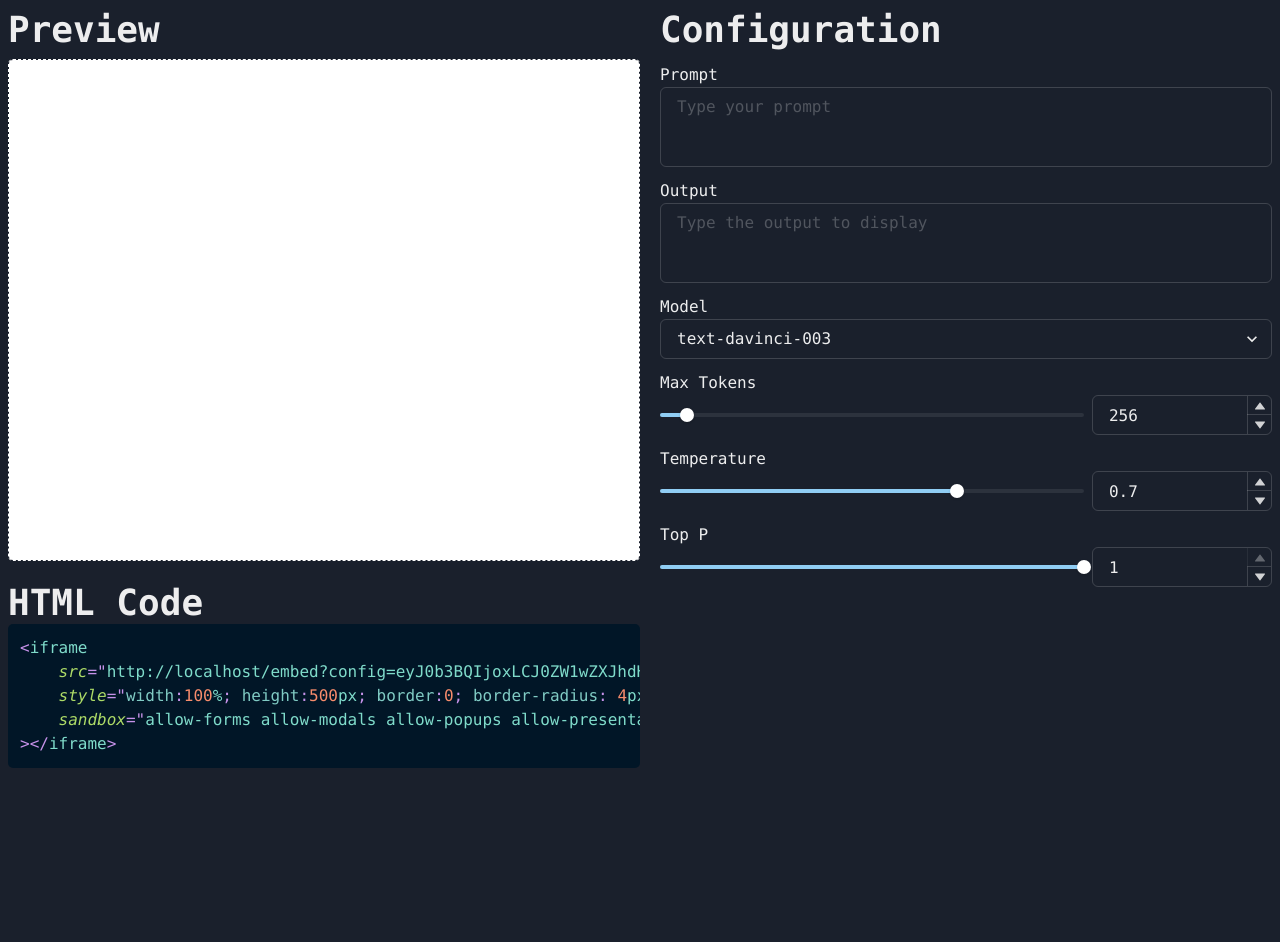
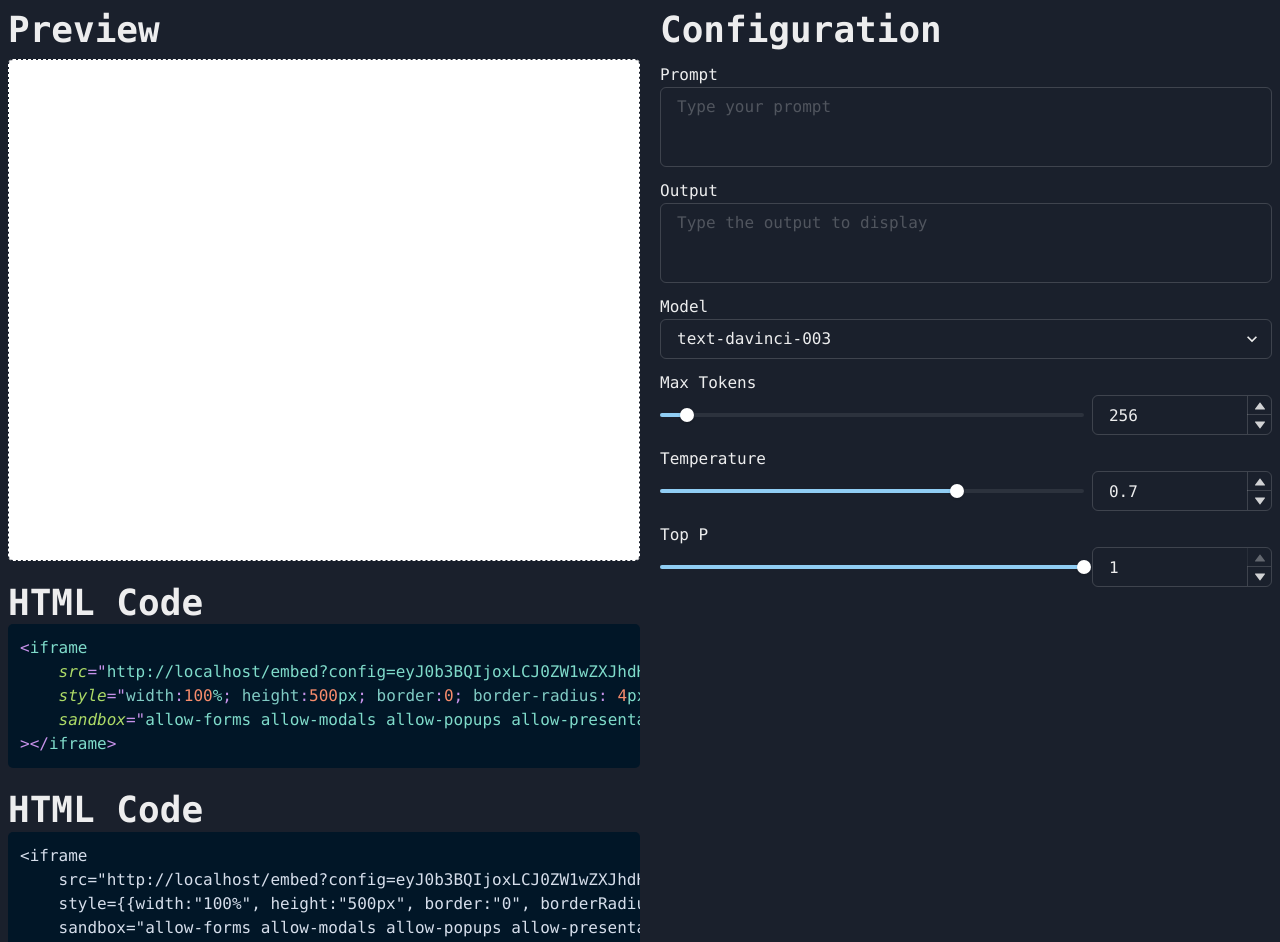
Before and after one commit to PromptLabs/embed.learnprompting.org, a React (Vite) app: page / in a window 1280 px wide. Shown: the top 942 px of the page. Before the commit the page ends 800 px from the top, so only its background shows below. Built offline with nearby package versions, Linux system fonts and the light colour scheme.

Commit message:
feat: jsx version

```diff
--- a/src/pages/HomePage.tsx
+++ b/src/pages/HomePage.tsx
@@ -13,17 +13,28 @@ const HTML_TEMPLATE = `<iframe
     sandbox="allow-forms allow-modals allow-popups allow-presentation allow-same-origin allow-scripts"
 ></iframe>`
 
-const createEmbedCode = (config: UrlConfig): string => {
+const JSX_TEMPLATE = `<iframe
+    src="%URL%"
+    style={{width:"100%", height:"500px", border:"0", borderRadius:"4px", overflow:"hidden"}}
+    sandbox="allow-forms allow-modals allow-popups allow-presentation allow-same-origin allow-scripts"
+></iframe>`
+
+const createEmbedCode = (config: UrlConfig, type:string): string => {
     const query = encodeUrlConfig(config)
     const url = `${BASE_URL}/embed?config=${query}`
-    return HTML_TEMPLATE.replace("%URL%", url)
+    if (type == "jsx") {
+        return JSX_TEMPLATE.replace("%URL%", url)
+    } else {
+        return HTML_TEMPLATE.replace("%URL%", url)
+    }
 }
 
 const HomePage = () => {
     const toast = useToast()
     const [config, setConfig] = useState<UrlConfig>(urlConfigSchema.getDefault())
     const debouncedConfig = useDebounce(config, 750)
-    const htmlCode = useMemo(() => createEmbedCode(debouncedConfig), [debouncedConfig])
+    const htmlCode = useMemo(() => createEmbedCode(debouncedConfig, "html"), [debouncedConfig])
+    const jsxCode = useMemo(() => createEmbedCode(debouncedConfig, "jsx"), [debouncedConfig])
 
     const { config: parsedConfig, error } = useSearchParamConfig()
     useEffect(() => {
@@ -58,6 +69,10 @@ const HomePage = () => {
                 <Box>
                     <Heading size="xl">HTML Code</Heading>
                     <PrismHighlight code={htmlCode} language="markup" />
+                </Box>
+                <Box>
+                    <Heading size="xl">HTML Code</Heading>
+                    <PrismHighlight code={jsxCode} language="markup" />
                 </Box>
             </Flex>
             <Flex direction="column" gap="3" flex="1 1 0px">
```
